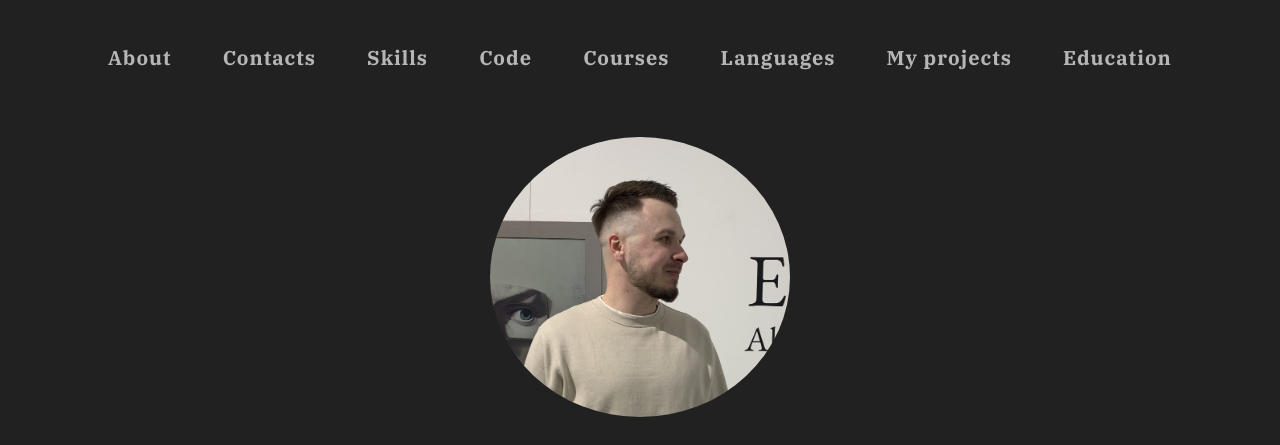
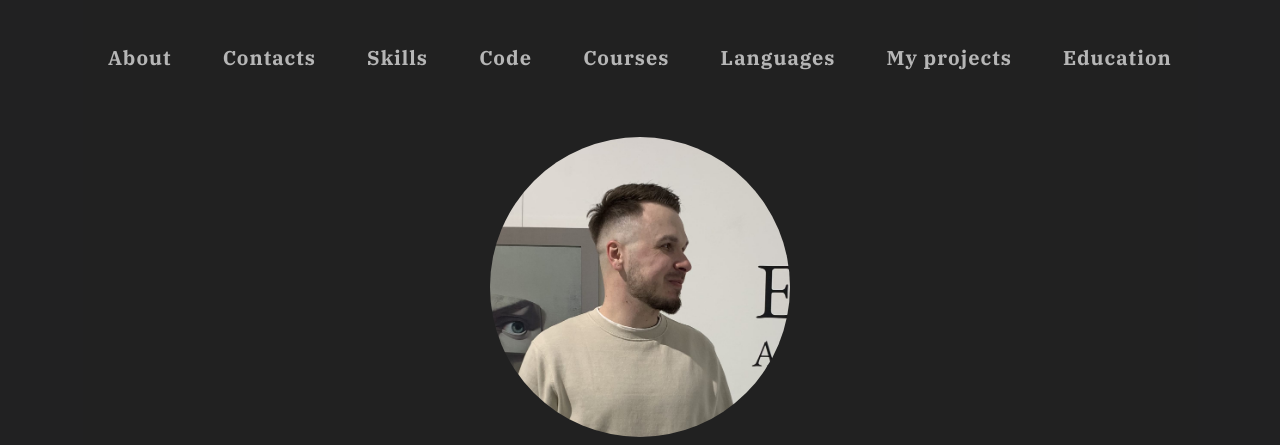
Before and after one commit to drumwarz/rsschool-cv, a plain HTML site: page index.html in a window 1280 px wide. Shown: the top 445 px of the page. Drawn offline with Linux system fonts and the light colour scheme.

Commit message:
fix: render header photo

```diff
--- a/index.html
+++ b/index.html
@@ -42,7 +42,7 @@
 				</nav>
 				<div class="header__info info-header">
 				<div class="info-header__photo">
-					 <img class="img" src="assets/img/IMG_8703.jpg" width="300" alt="My photo">
+					 <img class="img" src="assets/img/my photo.png" width="300" alt="My photo">
 				</div>
 				<h1 class="info-header__name">Ihar Sapeha</h1>
 				<h2 class="info-header__subtitle">Junior Frontend Developer</h2>
```
Also changed, not shown: assets/img/IMG_8703.jpg (deleted), assets/img/my photo.png (added).
